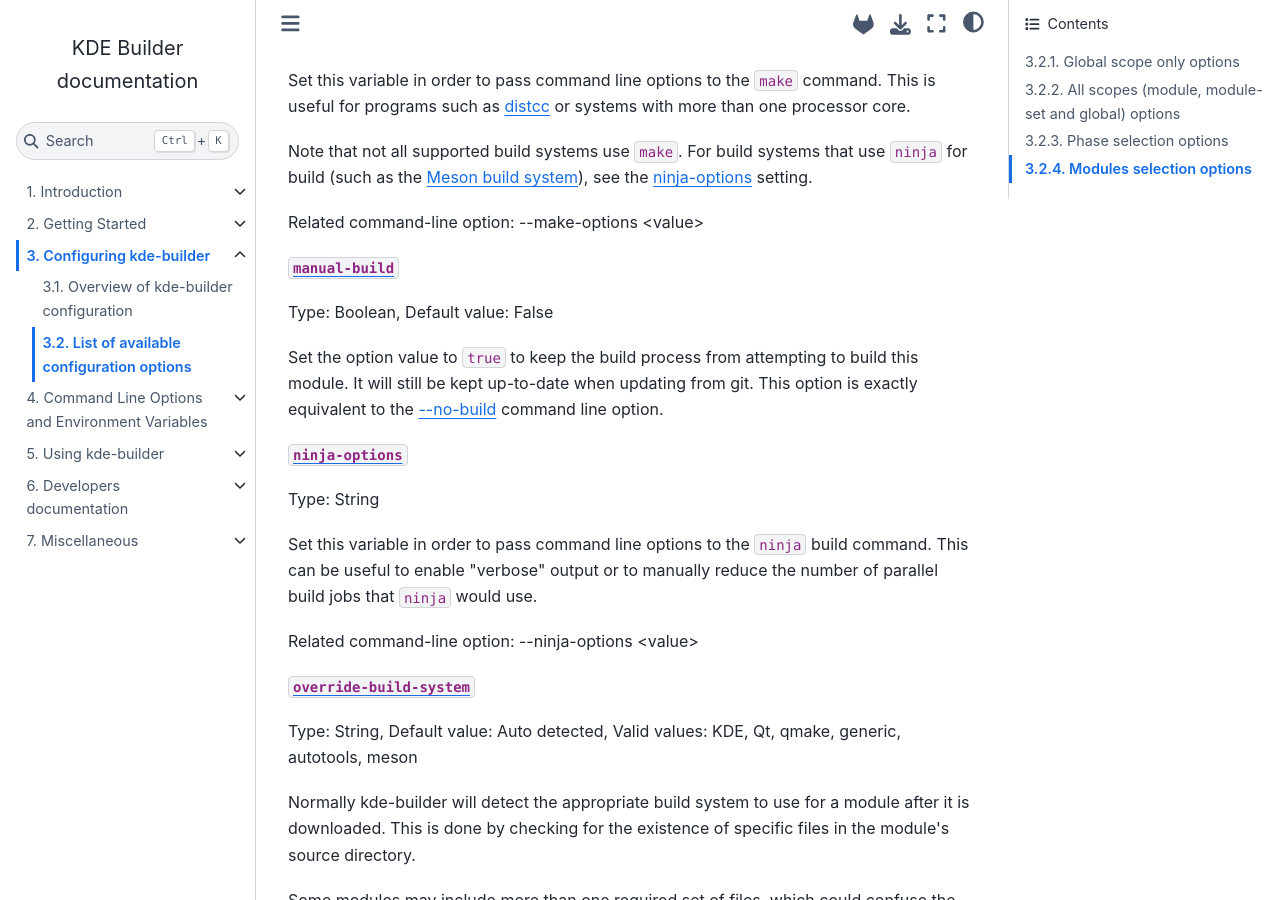
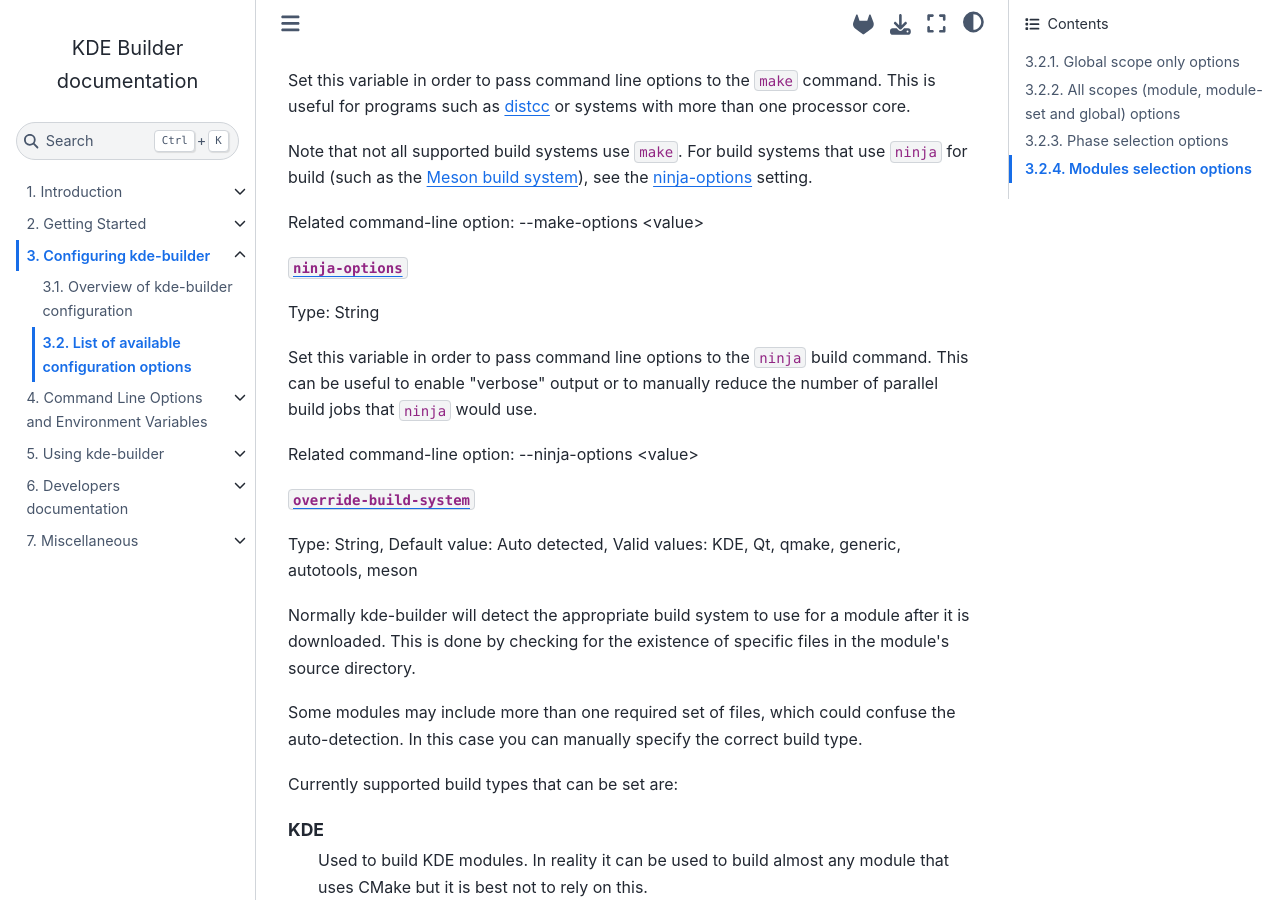
Before and after one commit to KDE/kde-builder, a Sphinx documentation site: the page built from doc/kdesrc-buildrc/conf-options-table.md, in a window 1280 px wide and 900 px high, scrolled down 15805 px. Built offline with Sphinx 7.4.7 and the Sphinx Book theme 1.1.4, drawn with Linux system fonts in a browser that asks for light colours.

Commit message:
refactor: Remove unneeded manual-build option
It was confusing because it duplicated --no-build option.
It was only used when there were no selectors in command line.
Also, no-build option already filters out the build phase.

```diff
--- a/doc/kdesrc-buildrc/conf-options-table.md
+++ b/doc/kdesrc-buildrc/conf-options-table.md
@@ -733,16 +733,6 @@
 
 Related command-line option: --make-options \<value\>
 
-(conf-manual-build)=
-[`manual-build`](conf-manual-build)
-
-Type: Boolean, Default value: False
-
-Set the option value to `true` to keep the build process
-from attempting to build this module. It will still be kept up-to-date
-when updating from git. This option is exactly equivalent to the [--no-build](#cmdline-no-build) command line
-option.
-
 (conf-ninja-options)=
 [`ninja-options`](conf-ninja-options)
 
```
Also changed, not shown: 2 other files.
